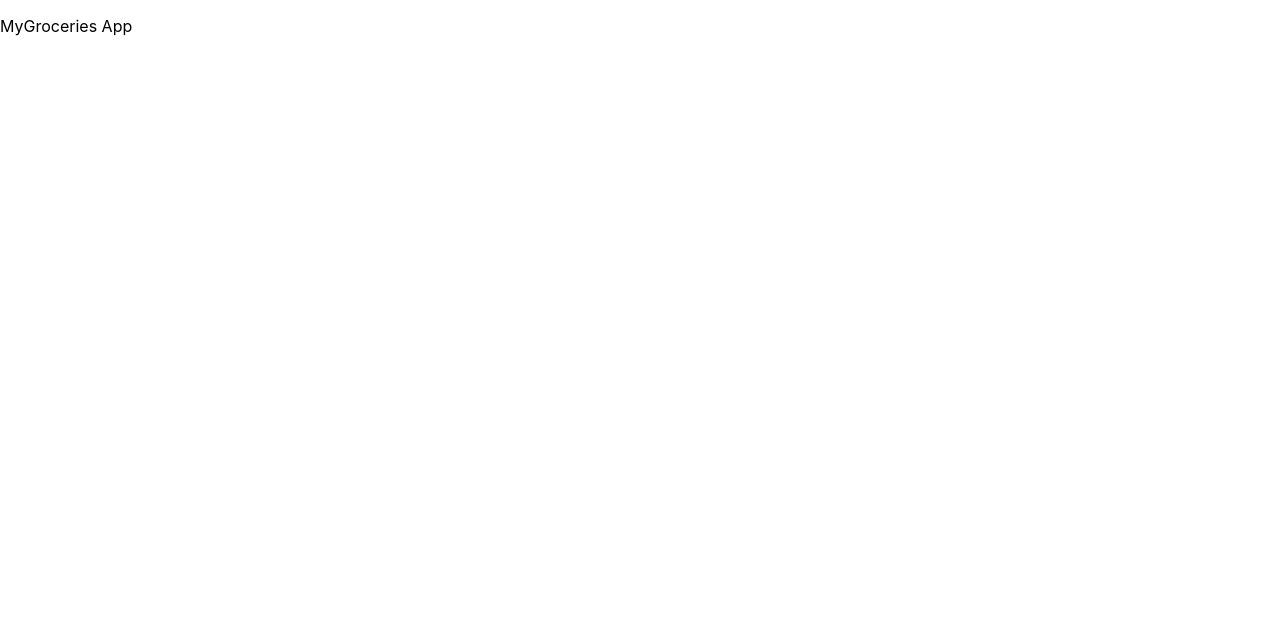
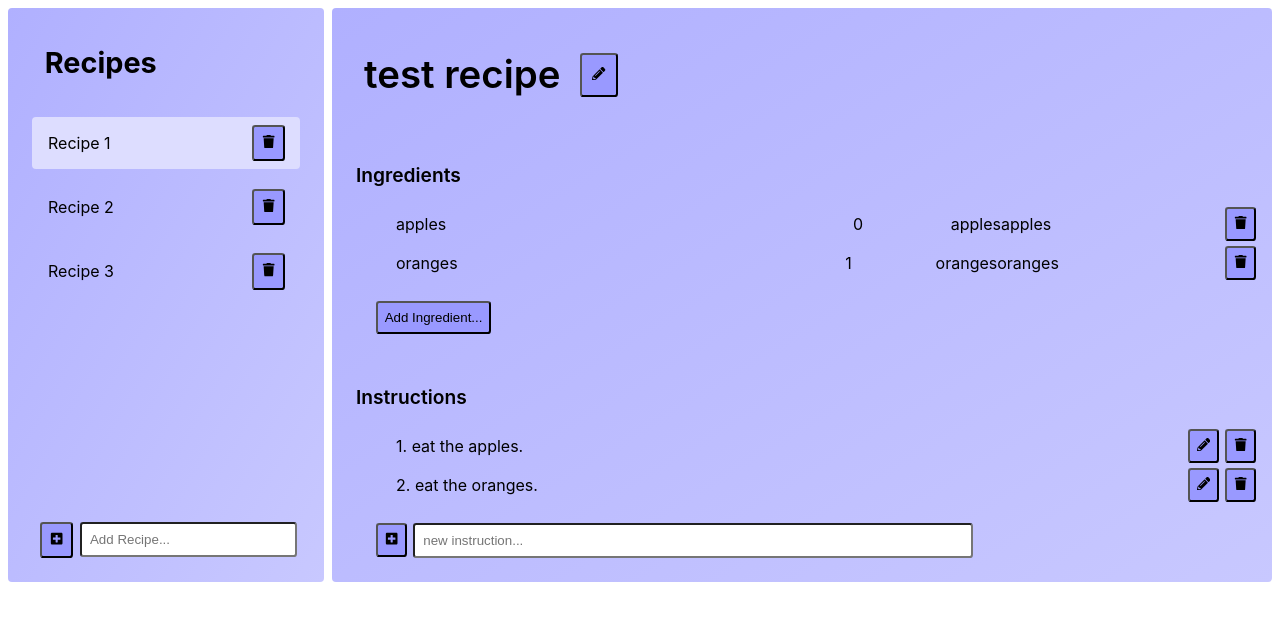
Before and after one commit to rask004/mygroceries, a React (Create React App) app: page / in a window 1280 px wide. Shown: the top 620 px of the page. Built offline with nearby package versions, Linux system fonts and the light colour scheme.

Commit message:
finished base styling for recipes

```diff
--- a/package.json
+++ b/package.json
@@ -5,7 +5,9 @@
   "dependencies": {
     "react": "^16.8.4",
     "react-dom": "^16.8.4",
-    "react-scripts": "2.1.8"
+    "react-icons": "^3.5.0",
+    "react-scripts": "2.1.8",
+    "typescript": "^3.3.3333"
   },
   "scripts": {
     "start": "react-scripts start",
--- a/src/App.css
+++ b/src/App.css
@@ -1,5 +1,5 @@
 .App {
-
+  font-size: 16px;
 }
 
 body {
--- a/src/App.js
+++ b/src/App.js
@@ -1,19 +1,33 @@
 import React, { Component } from 'react';
 import './App.css';
+import RecipesView from './recipes.js';
 
 class App extends Component {
   constructor(props) {
     super(props);
 
     this.state = {
-
+      recipes: [
+        {
+          id: 1,
+          title: "test recipe",
+          ingredients: [
+            "apples",
+            "oranges",
+          ],
+          instructions: [
+            "eat the apples.",
+            "eat the oranges.",
+          ]
+        },
+      ],
     };
   }
 
   render() {
     return (
       <div className="App">
-        <p>MyGroceries App</p>
+        <RecipesView recipes={this.state.recipes} />
       </div>
     );
   }
--- /dev/null
+++ b/src/recipes.css
@@ -0,0 +1,175 @@
+.recipes-view {
+    margin: 0.5rem;
+    display: flex;
+    min-height: 90%;
+}
+
+.recipe-master {
+    border-radius: 0.25em;
+    background-color: #B0B0FF;
+    background-image: linear-gradient(to bottom right, #B0B0FF, #C8C8FF);
+    padding: 0.5em;
+    min-width: 12em;
+    width: 25%;
+    display: flex;
+    flex-direction: column;
+    justify-content: space-between;
+    margin-right: 0.5em;
+}
+
+.recipe-master > h2 {
+    margin: 0.5em;
+    padding: 0.5em;
+    font-size: 1.8em;
+}
+
+.recipe-master > ul {
+    list-style-type: none;
+    margin: 0.5em 1em 0.5em 1em;
+    padding: 0;
+    overflow-x: hidden;
+    overflow-y: auto;
+    flex-grow: 9;
+}
+
+.recipe-master > ul > li, .recipe-master > form {
+    margin-left: 0;
+    margin-bottom: 0.75em;
+    border-radius: 0.25em;
+    padding: 0.5em;
+}
+
+.recipe-master > ul > li.active {
+    background-color: #DDDDFF;
+}
+
+.recipe-master > ul > li  {
+    display: flex;
+    justify-content: space-between;
+}
+
+.recipe-master > ul > li > div {
+    cursor: pointer;
+    padding: 0.5rem;
+}
+
+.recipe-master > form {
+    padding: 0.5em 0.5em 0 0.5em;
+}
+
+.recipe-master > .recipe-add {
+    margin: 1em;
+    display: flex;
+}
+
+.recipe-add button, .recipe-master button, .instruction-add button {
+    padding: 0.5rem;
+    margin-right: 0.5em;
+}
+
+.recipe-master button, .recipe-add button, .detail-title  button,
+.detail-ingredients button, .detail-instructions button {
+    background-color: #9999FF;
+    border-radius: 0.25em;
+    cursor: pointer;
+}
+
+.recipe-add input, .instruction-add input {
+    margin: 0 auto;
+    padding: 0.5rem;
+    border-radius: 0.25em;
+}
+
+.recipe-add input {
+    width: 100%;
+}
+
+.recipe-detail {
+    border-radius: 0.25em;
+    background-color: #B0B0FF;
+    background-image: linear-gradient(to bottom right, #B0B0FF, #C8C8FF);
+    padding: 1em 1em 0.5em 1.5em;
+    width: 75%;
+    display: flex;
+    flex-direction: column;
+    justify-content: space-between;
+}
+
+.detail-title {
+    margin: 0.5em 0 1em 0;
+    padding: 0.5rem;
+    font-size: 2.4rem;
+    font-weight: 600;
+    display: flex;
+}
+
+.detail-title  button {
+    margin: 0.1em 0 0 1.5em;
+    padding: 0.75em;
+}
+
+
+.detail-ingredients, .detail-instructions {
+    list-style-type: none;
+}
+
+.detail-ingredients {
+    margin-bottom: 2em;
+}
+
+.detail-instructions {
+    margin-bottom: 1em;
+}
+
+.detail-ingredients p, .detail-instructions p {
+    font-weight: 600;
+    font-size: 1.2rem;
+}
+
+.detail-ingredients li, .detail-instructions li {
+    display: flex;
+    padding: 0 0 0.25em 0;
+}
+
+.detail-ingredients li > div, .detail-instructions li > div {
+    flex-grow: 1;
+    margin-right: 0.5em;
+}
+
+.detail-ingredients li > button, .detail-instructions li > button {
+    margin-left: 0.5em;
+}
+
+.detail-ingredients li > .content, .detail-instructions li > .content {
+    flex-grow: 5;
+}
+
+.detail-ingredients li > .amount {
+    flex-grow: 1;
+}
+
+.detail-ingredients li > .unit {
+    flex-grow: 2;
+}
+
+.detail-ingredients li > div, .detail-instructions li > div {
+    padding-top: 0.5rem;
+}
+
+.detail-ingredients button {
+    margin: 0.1em 0 0 1.5em;
+    padding: 0.5em;
+}
+
+.detail-instructions button {
+    margin: 0.1em 0 0 1.5em;
+    padding: 0.5em;
+}
+
+.instruction-add button {
+    margin-right: 0.5em;
+}
+
+.instruction-add input {
+    width: 60%;
+}
--- /dev/null
+++ b/src/recipes.js
@@ -0,0 +1,132 @@
+import React, { Component } from 'react';
+import './recipes.css';
+import {FaPencilAlt, FaTrash, FaPlusSquare} from 'react-icons/fa';
+
+class RecipesView extends Component {
+    constructor(props) {
+        super(props);
+
+        this.state = {
+            selectedRecipeId: 1,
+        }
+    }
+
+    render() {
+
+        const index = this.props.recipes.findIndex(x => x.id === this.state.selectedRecipeId);
+        const recipe = index >= 0 ?
+            this.props.recipes[index] :
+            "There is no Recipe Selected.";
+        return (
+            <div className="recipes-view">
+                <RecipeMaster />
+                <RecipeDetail recipe={recipe} />
+            </div>
+        );
+    }
+}
+
+class RecipeMaster extends Component {
+
+    handleSubmitNewRecipe(event) {
+        event.preventDefault();
+    }
+
+    render() {
+        return (
+            <section className="recipe-master">
+
+                <h2>Recipes</h2>
+
+                <ul>
+                    <li className="active"><div>Recipe 1</div><button type="button">
+                      <FaTrash/></button>
+                    </li>
+                    <li><div>Recipe 2</div><button type="button"><FaTrash/></button></li>
+                    <li><div>Recipe 3</div><button type="button"><FaTrash/></button></li>
+                </ul>
+                <form onSubmit={(e) => this.handleSubmitNewRecipe(e)}
+                        className="recipe-add">
+                    <div><button type="submit"><FaPlusSquare /></button></div>
+                    <div><input placeholder="Add Recipe..." /></div>
+                </form>
+            </section>
+        );
+    }
+}
+
+class RecipeDetail extends Component {
+
+    handleSubmitNewInstruction(event) {
+        event.preventDefault();
+    }
+
+    render() {
+        let title;
+        let ingredients;
+        let instructions;
+
+        if (this.props.recipe.title) {
+            title = this.props.recipe.title;
+            ingredients = this.props.recipe.ingredients.map((item, step) => {
+                return (
+                    <li key={step}>
+                        <div className="content">{item}</div>
+                        <div className="amount">{step}</div>
+                        <div className="unit">{item}{item}</div>
+                        <button type="button"><FaTrash/></button>
+                    </li>
+                )
+            });
+            instructions = this.props.recipe.instructions.map((item, step) => {
+                return (
+                    <li key={step}>
+                      <div className="content">{step + 1}. {item}</div>
+                      <button type="button"><FaPencilAlt/></button>
+                      <button type="button"><FaTrash/></button>
+                    </li>
+                )
+            });
+        }
+
+        return (
+            <section className="recipe-detail">
+                {
+                    this.props.recipe.title ?
+                    <React.Fragment>
+                        <div className="detail-title">
+                            <div>{title}</div>
+                            <button type="button"><FaPencilAlt/></button>
+                        </div>
+
+                        <div className="detail-ingredients">
+                            <p>Ingredients</p>
+                            <ul>
+                                {ingredients}
+                            </ul>
+                            <button type="button">Add Ingredient...</button>
+                        </div>
+
+                        <div className="detail-instructions">
+                            <p>Instructions</p>
+                            <ol>
+                                {instructions}
+                            </ol>
+                            <form onSubmit={(e) => this.handleSubmitNewInstruction(e)}
+                                    className="instruction-add">
+                                <button type="button"><FaPlusSquare/></button>
+                                <input placeholder="new instruction..." />
+                            </form>
+                        </div>
+                    </React.Fragment> :
+                    <div>
+                        <p>No recipe is selected.</p>
+                    </div>
+                }
+
+            </section>
+        );
+    }
+}
+
+export default RecipesView;
```
Also changed, not shown: 2 other files (tests, documents, lock files or other folders).
